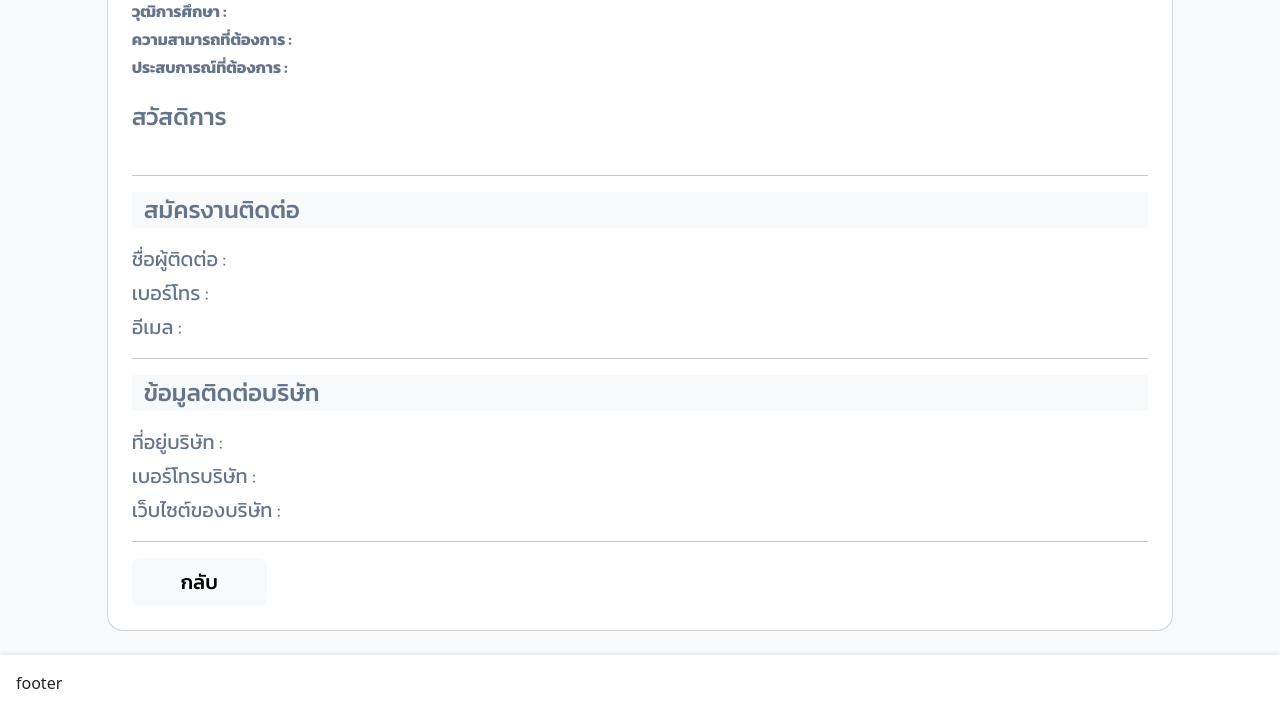
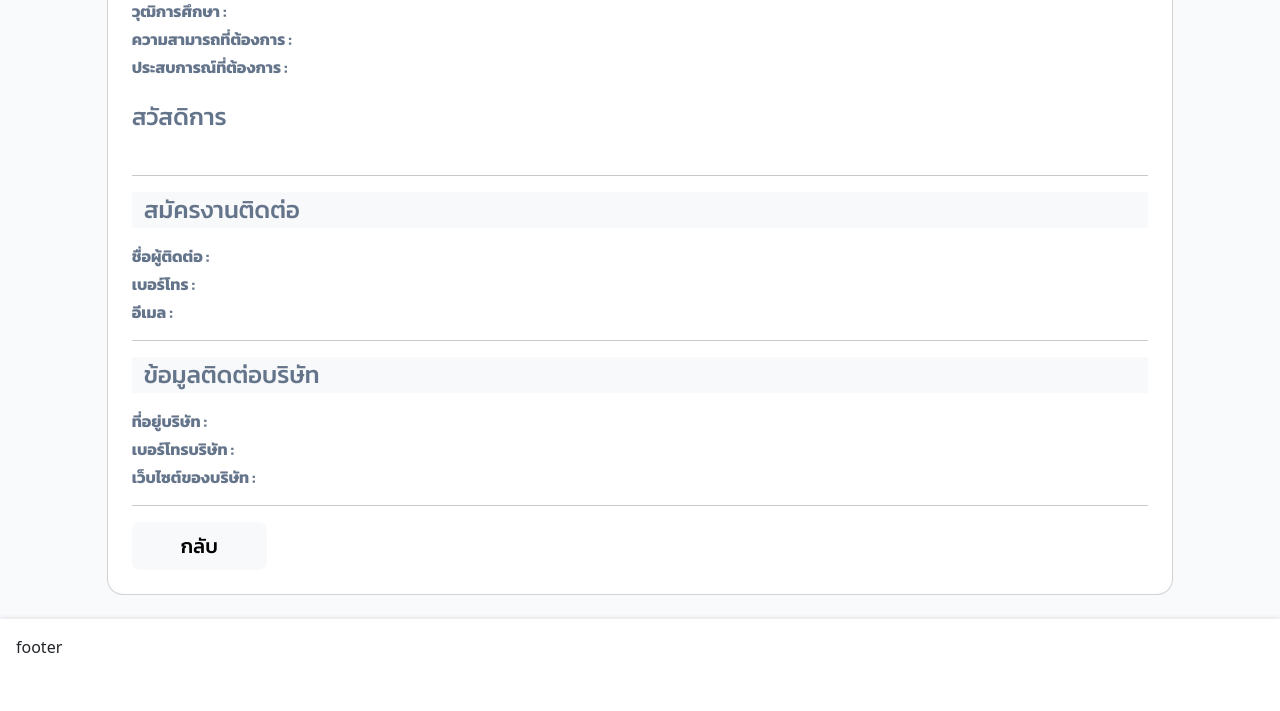
Before and after one commit to prinza16/khonkaenjob, a PHP site: page /work_show.php in a window 1280 px wide. Shown: the part 834-1545 px from the top of the page. After the commit the page ends 1487 px from the top, so only its background shows below. Run offline with PHP 8.4, Linux system fonts and the light colour scheme; data that the repository does not hold is empty; some libraries are stand-ins or nearby versions.

Commit message:
no message

```diff
--- a/job_announcement_form.php
+++ b/job_announcement_form.php
@@ -215,9 +215,9 @@ if (!isset($_SESSION['user_id'])) {
                         </div>
                     </div>
 
-                    <div class="container text-end">
-                        <button class="btn-lg btn btn-primary fw-bold me-3" style="width: 10vw;" name="hiring" type="submit">Save</button>
-                        <button class="btn-lg btn btn-light fw-bold" style="color: #334155;width: 10vw;" name="hiring" type="button" onclick="window.history.back()">Cancel</button>
+                    <div class="row d-flex container">
+                        <button class="btn btn-sm btn-primary fw-medium px-3 col-xxl-2 col-xl-2 col-lg-2 col-md-3 col-sm-5 col-5 mx-1" style="font-family: 'Kanit', sans-serif !important;" name="hiring" type="submit">บันทึก</button>
+                        <button class="btn btn-sm btn-light fw-medium px-3 col-xxl-2 col-xl-2 col-lg-2 col-md-3 col-sm-5 col-5 mx-1" style="color: #334155;font-family: 'Kanit', sans-serif !important;" name="hiring" type="button" onclick="window.history.back()">กลับ</button>
                     </div>
                 </form>
             </div>
--- a/work_show.php
+++ b/work_show.php
@@ -134,7 +134,7 @@ if (isset($_GET['job_id']) && is_numeric($_GET['job_id'])) {
                             </div>
                         </div>
                         <div class="row">
-                            <div class="col-xxl-6 col-xl-12 col-lg-12 col-md-12 col-sm-12 col-12 mb-3">
+                            <div class="col-xxl-6 col-xl-12 col-lg-12 col-md-12 col-sm-12 col-12 mb-sm-3 mb-1">
                                 <label class="fs-4 fw-medium mb-2">คุณสมบัติ</label>
                                 <div class="row mb-1">
                                     <div class="col-xxl-4 col-xl-3 col-lg-3 col-md-3 col-sm-5 col-5"><label class="fs-6 fw-bolder">เพศ :</label></div>
@@ -149,12 +149,12 @@ if (isset($_GET['job_id']) && is_numeric($_GET['job_id'])) {
                                     <div class="col-xxl-8 col-xl-9 col-lg-9 col-md-9 col-sm-7 col-7"><label class="fs-6 fw-normal"><?php echo $education; ?></label></div>
                                 </div>
                                 <div class="row mb-1">
-                                    <div class="col-xxl-4 col-xl-3 col-lg-3 col-md-4 col-sm-5 col-5"><label class="fs-6 fw-bolder">ความสามารถที่ต้องการ :</label></div>
-                                    <div class="col-xxl-8 col-xl-9 col-lg-9 col-md-8 col-sm-7 col-7"><label class="fs-6 fw-normal"><?php echo $required_abilities; ?></label></div>
+                                    <div class="col-xxl-4 col-xl-3 col-lg-3 col-md-4 col-sm-5 col-12"><label class="fs-6 fw-bolder">ความสามารถที่ต้องการ :</label></div>
+                                    <div class="col-xxl-8 col-xl-9 col-lg-9 col-md-8 col-sm-7 col-12"><label class="fs-6 fw-normal"><?php echo $required_abilities; ?></label></div>
                                 </div>
                                 <div class="row mb-1">
-                                    <div class="col-xxl-4 col-xl-3 col-lg-3 col-md-4 col-sm-5 col-5"><label class="fs-6 fw-bolder">ประสบการณ์ที่ต้องการ :</label></div>
-                                    <div class="col-xxl-8 col-xl-9 col-lg-9 col-md-8 col-sm-7 col-7"><label class="fs-6 fw-normal"><?php echo $required_experience; ?></label></div>
+                                    <div class="col-xxl-4 col-xl-3 col-lg-3 col-md-4 col-sm-5 col-12"><label class="fs-6 fw-bolder">ประสบการณ์ที่ต้องการ :</label></div>
+                                    <div class="col-xxl-8 col-xl-9 col-lg-9 col-md-8 col-sm-7 col-12"><label class="fs-6 fw-normal"><?php echo $required_experience; ?></label></div>
                                 </div>
                             </div>
                             <div class="col-xxl-6 col-xl-12 col-lg-12 col-md-12 col-sm-12 col-12">
@@ -170,32 +170,32 @@ if (isset($_GET['job_id']) && is_numeric($_GET['job_id'])) {
                         <div>
                             <label class="fs-4 fw-medium bg-light container mb-3">สมัครงานติดต่อ</label>
                             <div class="row mb-1">
-                                <div class="col-lg-2"><label class="fs-5 fw-normal">ชื่อผู้ติดต่อ :</label></div>
-                                <div class="col-lg-10"><label class="fs-5 fw-normal"><?php echo $tel_name; ?></label></div>
+                                <div class="col-lg-2 col-md-3 col-sm-3 col-4"><label class="fs-6 fw-bolder">ชื่อผู้ติดต่อ :</label></div>
+                                <div class="col-lg-10 col-md-9 col-sm-9 col-8"><label class="fs-6 fw-normal"><?php echo $tel_name; ?></label></div>
                             </div>
                             <div class="row mb-1">
-                                <div class="col-lg-2"><label class="fs-5 fw-normal">เบอร์โทร :</label></div>
-                                <div class="col-lg-10"><label class="fs-5 fw-normal"><?php echo $tel; ?></label></div>
+                                <div class="col-lg-2 col-md-3 col-sm-3 col-4"><label class="fs-6 fw-bolder">เบอร์โทร :</label></div>
+                                <div class="col-lg-10 col-md-9 col-sm-9 col-8"><label class="fs-6 fw-normal"><?php echo $tel; ?></label></div>
                             </div>
                             <div class="row mb-1">
-                                <div class="col-lg-2"><label class="fs-5 fw-normal">อีเมล :</label></div>
-                                <div class="col-lg-10"><label class="fs-5 fw-normal"><?php echo $email; ?></label></div>
+                                <div class="col-lg-2 col-md-3 col-sm-3 col-4"><label class="fs-6 fw-bolder">อีเมล :</label></div>
+                                <div class="col-lg-10 col-md-9 col-sm-9 col-8"><label class="fs-6 fw-normal"><?php echo $email; ?></label></div>
                             </div>
                         </div>
                         <hr>
                         <div>
                             <label class="fs-4 fw-medium bg-light container mb-3">ข้อมูลติดต่อบริษัท</label>
                             <div class="row mb-1">
-                                <div class="col-lg-2"><label class="fs-5 fw-normal">ที่อยู่บริษัท :</label></div>
-                                <div class="col-lg-6"><label class="fs-5 fw-normal"><?php echo $company_address; ?></label></div>
+                                <div class="col-lg-2 col-md-2 col-sm-4 col-12"><label class="fs-6 fw-bolder">ที่อยู่บริษัท :</label></div>
+                                <div class="col-lg-10 col-md-10 col-sm-8 col-12"><label class="fs-6 fw-normal"><?php echo $company_address; ?></label></div>
                             </div>
                             <div class="row mb-1">
-                                <div class="col-lg-2"><label class="fs-5 fw-normal">เบอร์โทรบริษัท :</label></div>
-                                <div class="col-lg-6"><label class="fs-5 fw-normal"><?php echo $company_tel; ?></label></div>
+                                <div class="col-lg-2 col-md-3 col-sm-4 col-5"><label class="fs-6 fw-bolder">เบอร์โทรบริษัท :</label></div>
+                                <div class="col-lg-10 col-md-9 col-sm-8 col-7"><label class="fs-6 fw-normal"><?php echo $company_tel; ?></label></div>
                             </div>
                             <div class="row mb-1">
-                                <div class="col-lg-2"><label class="fs-5 fw-normal">เว็บไซต์ของบริษัท :</label></div>
-                                <div class="col-lg-6"><label class="fs-5 fw-normal"><?php echo $company_website; ?></label></div>
+                                <div class="col-lg-2 col-md-3 col-sm-4 col-12"><label class="fs-6 fw-bolder">เว็บไซต์ของบริษัท :</label></div>
+                                <div class="col-lg-10 col-md-9 col-sm-8 col-12"><label class="fs-6 fw-normal"><?php echo $company_website; ?></label></div>
                             </div>
                         </div>
                         <hr>
```
Also changed, not shown: job_announcement_form_edit.php (+4 -4 lines), register copy.php (added, +79 -0 lines), register.php (+3 -35 lines), work_show_rss.php (+50 -50 lines).
